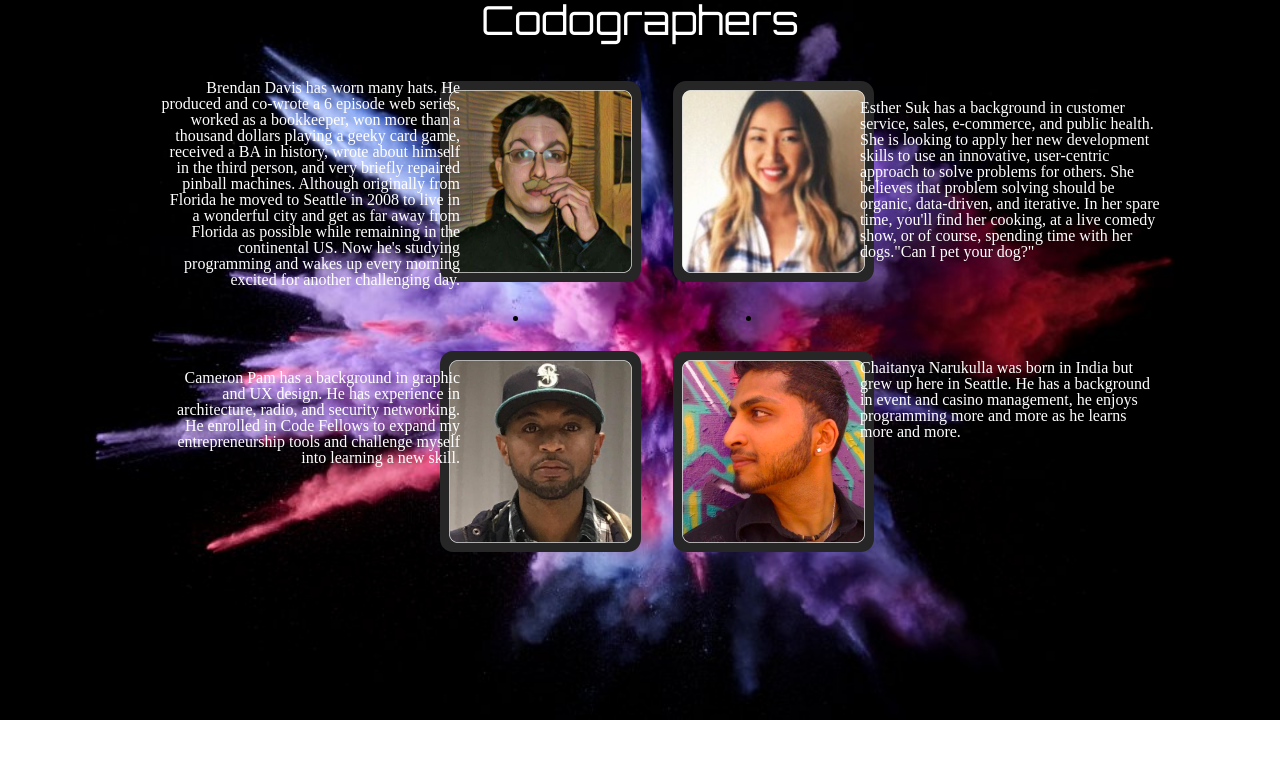
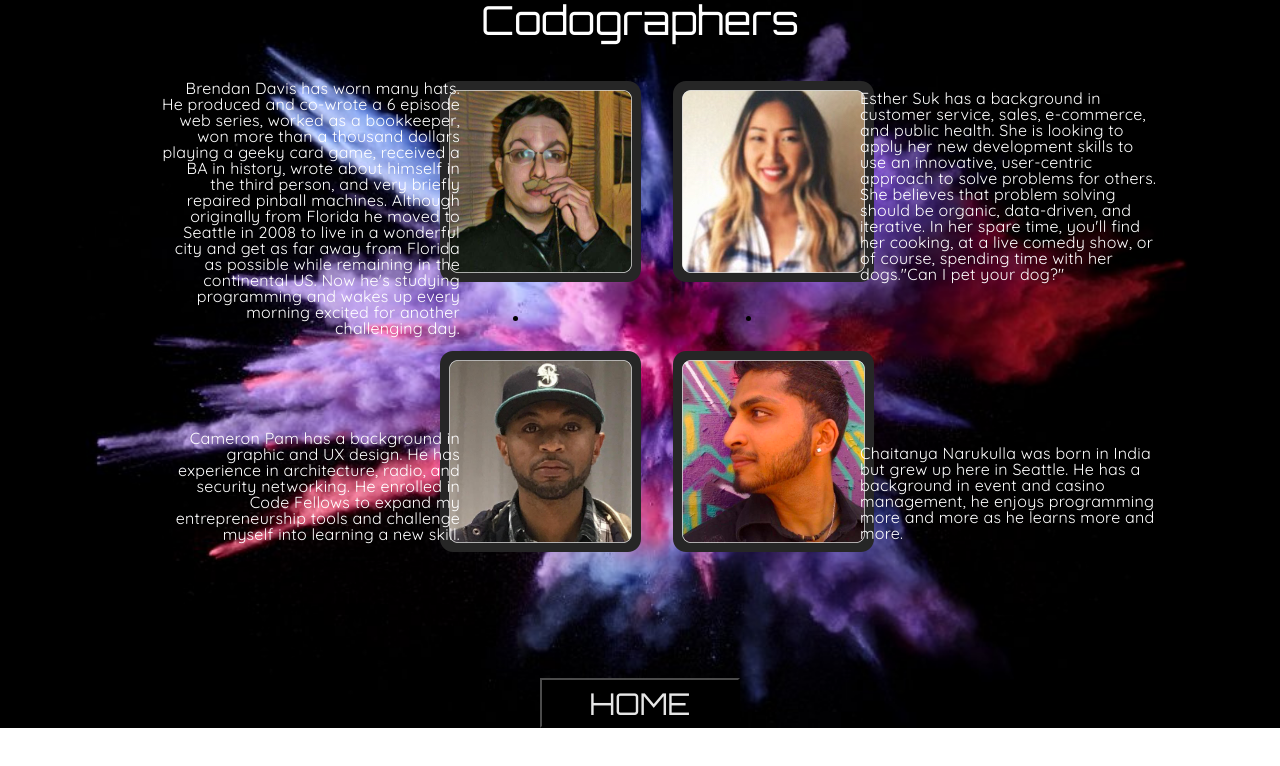
Before and after one commit to Tsarcastic/Codographic-Memory, a plain HTML site: page AboutMe.html in a window 1280 px wide. Drawn offline with Linux system fonts and the light colour scheme.

Commit message:
updated css about me

```diff
--- a/AboutMe.html
+++ b/AboutMe.html
@@ -4,6 +4,7 @@
     <meta charset="utf-8">
     <link rel="stylesheet" href="style.css">
       <link href="https://fonts.googleapis.com/css?family=Orbitron" rel="stylesheet">
+      <link href="https://fonts.googleapis.com/css?family=Quicksand" rel="stylesheet">
     <title>Codographers</title>
   </head>
   <body>
@@ -18,5 +19,7 @@
   <p id="bbio">Brendan Davis has worn many hats. He produced and co-wrote a 6 episode web series, worked as a bookkeeper, won more than a thousand dollars playing a geeky card game, received a BA in history, wrote about himself in the third person, and very briefly repaired pinball machines. Although originally from Florida he moved to Seattle in 2008 to live in a wonderful city and get as far away from Florida as possible while remaining in the continental US. Now he's studying programming and wakes up every morning excited for another challenging day.</p>
   <p id="cbio">Cameron Pam has a background in graphic and UX design. He has experience in architecture, radio, and security networking. He enrolled in Code Fellows to expand my entrepreneurship tools and challenge myself into learning a new skill.</p>
   <p id="chbio">Chaitanya Narukulla was born in India but grew up here in Seattle. He has a background in event and casino management, he enjoys programming  more and more as he learns more and more.</p>
+  <br><br><br>
+  <button id="home"><a href="index.html">HOME</a></button>
   </body>
 </html>
--- a/style.css
+++ b/style.css
@@ -51,6 +51,10 @@ table {
     padding-top: 500px;
 }
 /*Css Starts*/
+p {
+  font-family: 'Quicksand', sans-serif;
+  letter-spacing: .25px;
+}
 body {
 background-image: url("Img pictures/bg.jpg");
 background-repeat: no-repeat;
@@ -59,6 +63,20 @@ width: 960px;
 margin-left: auto;
 margin-right: auto;
 text-align: center;
+}
+#home {
+  background-color: black;
+  opacity: .9;
+  color: white;
+  width: 200px;
+  height: 50px;
+  display:block;
+  font-size: 30px;
+  margin-left: auto;
+  margin-right: auto;
+  bottom: 10px;
+  margin-top: 50px;
+  font-family: 'Orbitron', sans-serif;
 }
 #play {
   background-color: black;
@@ -70,11 +88,11 @@ text-align: center;
   font-size: 30px;
   margin-left: auto;
   margin-right: auto;
-    bottom: 10px;
-    margin-top: 50px;
-    font-family: 'Orbitron', sans-serif;
+  bottom: 10px;
+  margin-top: 50px;
+  font-family: 'Orbitron', sans-serif;
 }
-#play:hover {
+#play:hover #home:hover {
     background-color: green;
 }
 header{
@@ -95,9 +113,17 @@ h3{
 h4 {
     font-family: 'Orbitron', sans-serif;
     font-size: 50px;
-  color: white;
+  /*color: green;*/
     padding: 40px 0;
 }
+@keyframes blink {
+to { color: white; }
+}
+h4 {
+color: green;
+animation: blink 1s steps(2, start) infinite;
+}
+
 h2{
     /*background-color: black;*/
     width: 100%;
@@ -234,7 +260,7 @@ p{
   position: absolute;
   width: 300px;
   padding-left: 700px;
-  margin-top: -220px;
+  margin-top: -135px;
   text-align: left;
 }
 #bbio {
@@ -248,13 +274,13 @@ p{
   position: absolute;
   width: 300px;
   padding-right: 700px;
-  margin-top: -210px;
+  margin-top: -150px;
   text-align: right;
 }
 #ebio {
   position: absolute;
   width: 300px;
   padding-left: 700px;
-  margin-top: -480px;
+  margin-top: -490px;
   text-align: left;
 }
```
Also changed, not shown: page3.html (+2 -0 lines).
